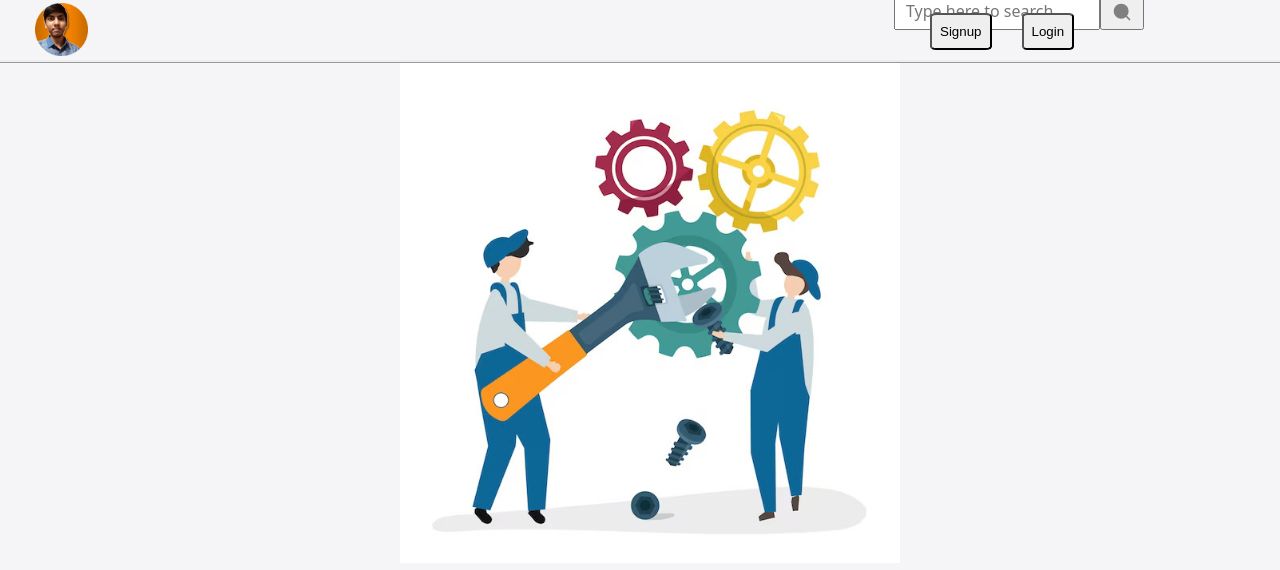
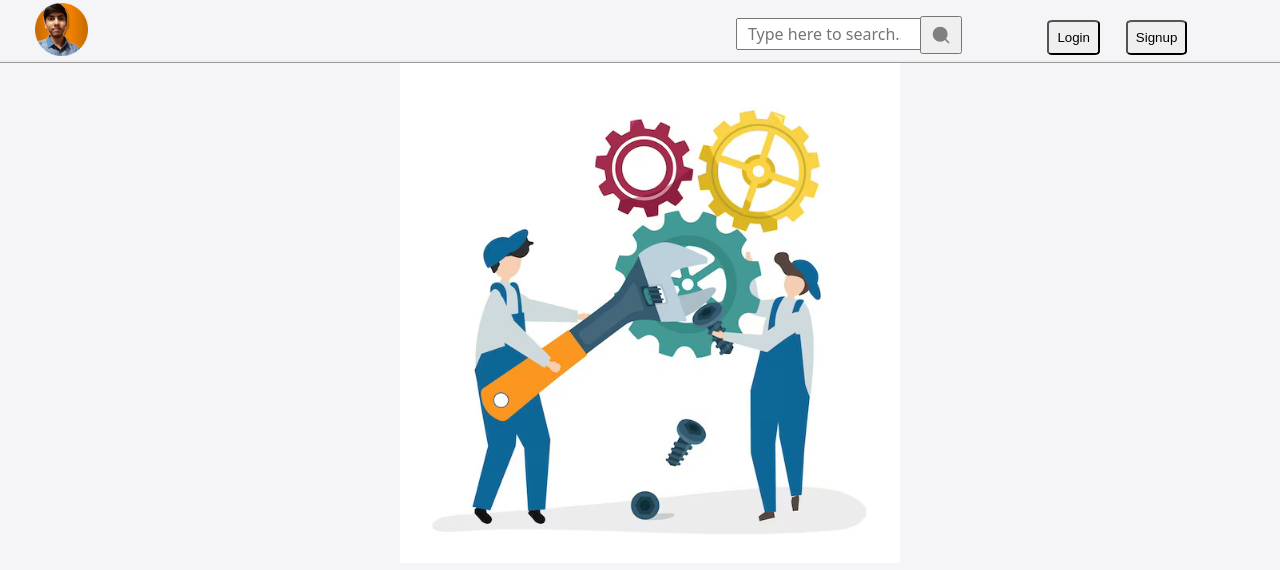
Before and after one commit to Authtbh/CodeByAnkit, a React (Vite) app: page /Home in a window 1280 px wide. Shown: the top 570 px of the page. Built offline with nearby package versions, Linux system fonts and the light colour scheme.

Commit message:
Fixed Navbar problem

```diff
--- a/src/App.css
+++ b/src/App.css
@@ -1,4 +1,5 @@
-/* Landing Page CSS */
+
+
 .PowerButton {
   height: 10vh;
   width: 40vh;
@@ -75,8 +76,11 @@
 .input {
   font: 16px system-ui;
   color: black;
-  width: 206px;
-  height: 38px;
+  width: 12rem;
+  position: absolute;
+  top: 1.1rem;
+  right: 22rem;
+  height: 2rem;
   padding: 6px 10px;
   /* border-radius: 15%; */
 }
@@ -87,7 +91,8 @@
   fill: currentColor;
   width: 103px;
   height: 38px;
-  padding: 10px;
+  padding: 9px;
+  translate: 26px 2px;
   /* border-radius: 35%; */
 }
 
@@ -116,6 +121,7 @@
   margin: 10px;
   border-radius: 10%;
   padding: 8px;
+  margin-right: -10rem;
 }
 
 .logIn-button{
@@ -126,7 +132,9 @@
 }
 
 .login-signIn{
-
+  position: absolute;
+  top: 0rem;
+  right: 10rem;
 }
 
 .maintenanceImage{
--- a/src/Components/Home.jsx
+++ b/src/Components/Home.jsx
@@ -2,6 +2,7 @@ import React from "react";
 import { Search } from "lucide-react";
 import profilePic from "../assets/profilePic.png";
 import Maintenance from "./Maintenance";
+import "../App.css";
 import "../index.css";
 
 const Home = () => {
@@ -14,7 +15,7 @@ const Home = () => {
 
         <div className="Button-section">
           <form className="search-section">
-            <input className="input"
+            <input className="input translate-x-[10rem] py-[10rem]"
               type="search"
               id="query"
               placeholder="Type here to search.."
@@ -25,7 +26,7 @@ const Home = () => {
             </button>
           </form>
           <div className="login-signIn">
-            <button className="signUp-button">Signup</button>
+            <button className="signUp-button translate-x-[10rem]">Signup</button>
             <button className="logIn-button">Login</button>
           </div>
         </div>
```
